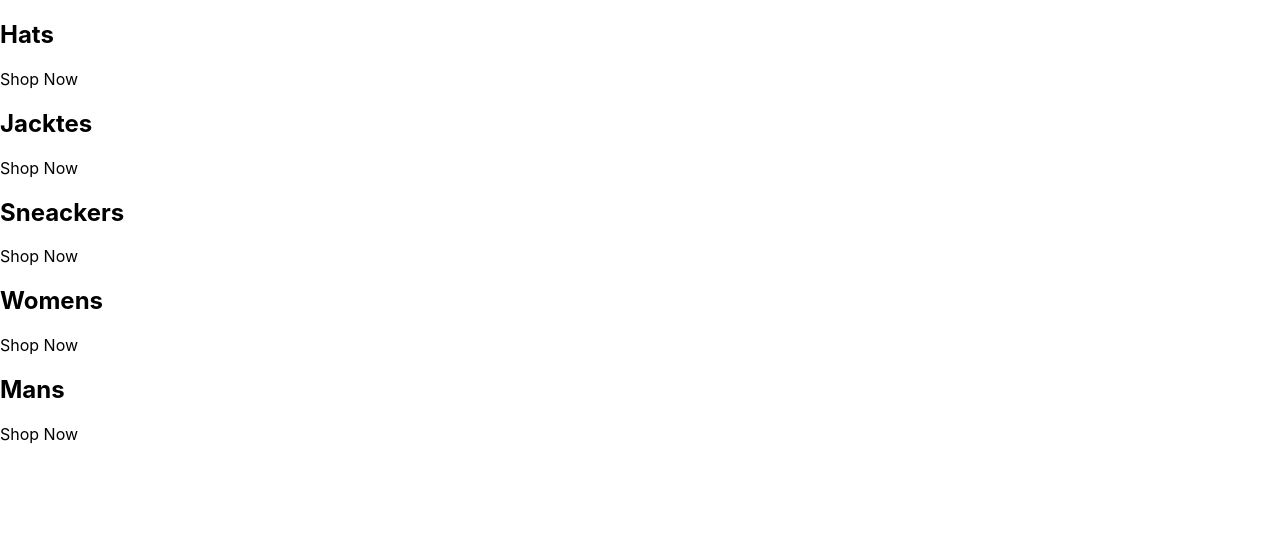
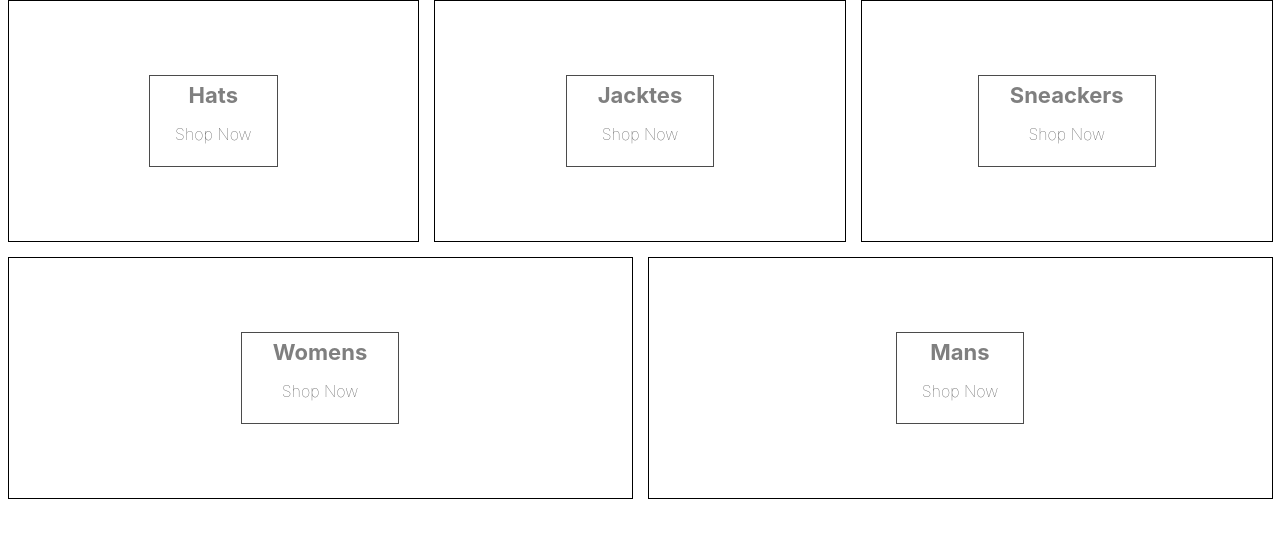
Before and after one commit to Anastasia9595/crwn-clothing, a React (Create React App) app: page / in a window 1280 px wide. Shown: the top 538 px of the page. Built offline with nearby package versions, Linux system fonts and the light colour scheme.

Commit message:
style with sass

```diff
--- a/package.json
+++ b/package.json
@@ -9,6 +9,7 @@
     "react": "^18.2.0",
     "react-dom": "^18.2.0",
     "react-scripts": "5.0.1",
+    "sass": "^1.53.0",
     "web-vitals": "^2.1.4"
   },
   "scripts": {
--- a/src/App.js
+++ b/src/App.js
@@ -1,4 +1,4 @@
-
+import './categories.styles.scss';
 
 const App = () => {
 
@@ -27,14 +27,14 @@
 
   return (
     <div className="categories-container">
-      {categories.map((category) =>(
-        <div class="categorie-container">
-        <div className="background-image"/>
-          <div class="categorie-body-container">
+      {categories.map((category) => (
+        <div class="category-container">
+          <div className="background-image"></div>
+          <div class="category-body-container">
             <h2>{category.title}</h2>
             <p>Shop Now</p>
           </div>
-      </div>
+        </div>
       ))}
 
     </div>
--- /dev/null
+++ b/src/categories.styles.scss
@@ -0,0 +1,75 @@
+.categories-container {
+  width: 100%;
+  display: flex;
+  flex-wrap: wrap;
+  justify-content: space-between;
+}
+
+.category-container {
+  min-width: 30%;
+  height: 240px;
+  flex: 1 1 auto;
+  display: flex;
+  align-items: center;
+  justify-content: center;
+  border: 1px solid black;
+  margin: 0 7.5px 15px;
+  overflow: hidden;
+
+  &:hover {
+    cursor: pointer;
+
+    & .background-image {
+      transform: scale(1.1);
+      transition: transform 6s cubic-bezier(0.25, 0.45, 0.45, 0.95);
+    }
+
+    & .category-body-container {
+      opacity: 0.9;
+    }
+  }
+
+  &.large {
+    height: 380px;
+  }
+
+  &:first-child {
+    margin-right: 7.5px;
+  }
+
+  &:last-child {
+    margin-left: 7.5px;
+  }
+
+  .background-image {
+    width: 100%;
+    height: 100%;
+    background-size: cover;
+    background-position: center;
+  }
+
+  .category-body-container {
+    height: 90px;
+    padding: 0 25px;
+    display: flex;
+    flex-direction: column;
+    align-items: center;
+    justify-content: center;
+    border: 1px solid black;
+    background-color: white;
+    opacity: 0.7;
+    position: absolute;
+
+    h2 {
+      font-weight: bold;
+      margin: 0 6px 0;
+      font-size: 22px;
+      color: #4a4a4a;
+    }
+
+    p {
+      font-weight: lighter;
+      font-size: 16px;
+    }
+  }
+}
```
Also changed, not shown: 1 other file (tests, documents, lock files or other folders).
